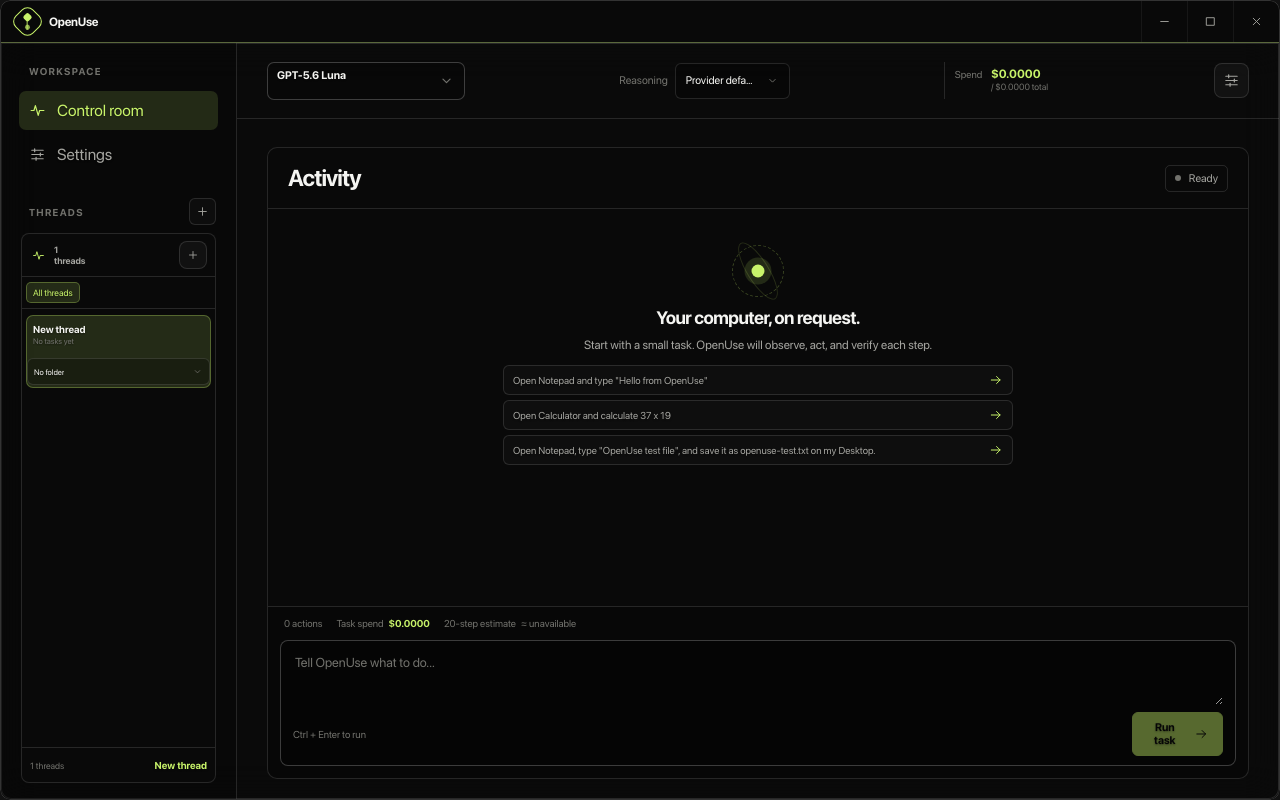
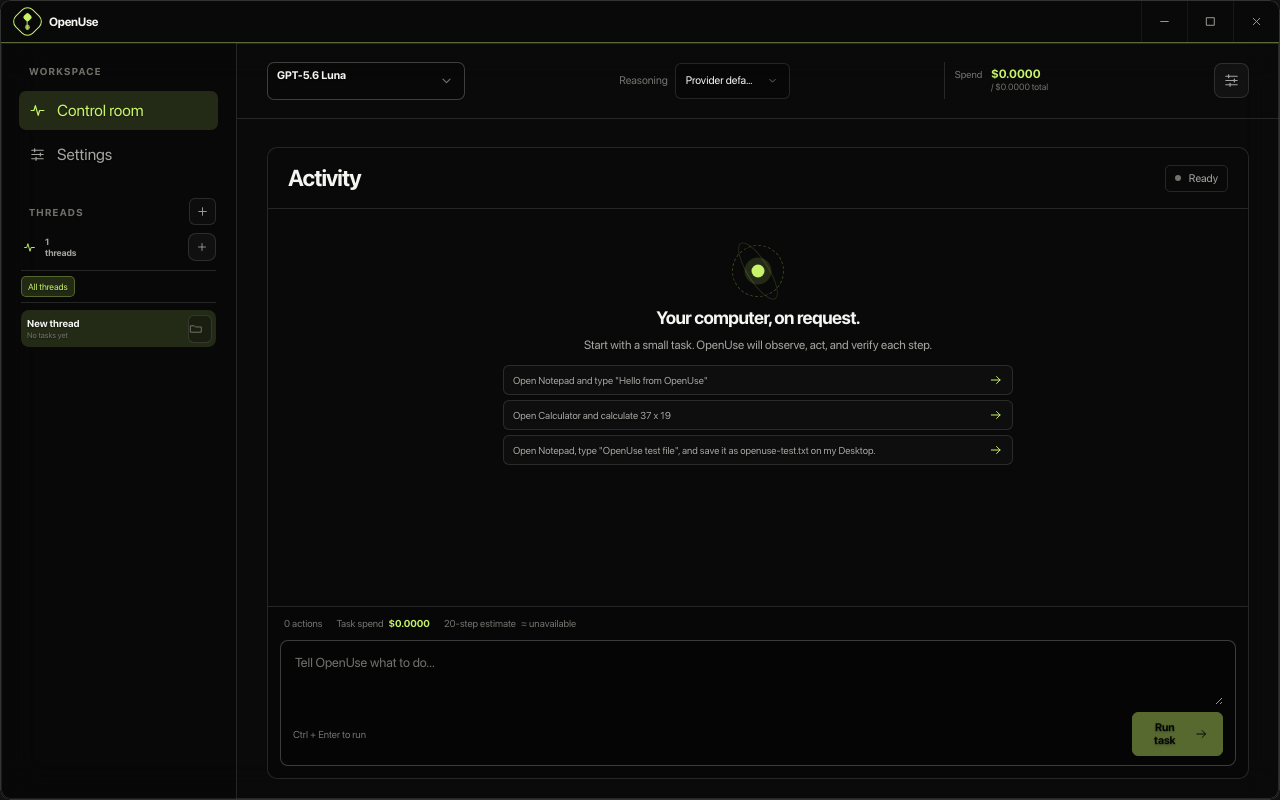
Before and after one commit to mathofdynamic/OpenUse, a React (Vite) app in the folder apps/desktop/: page / in a window 1280 px wide. Built offline with nearby package versions, Linux system fonts and the light colour scheme.

Commit message:
fix: refine thread rail controls

```diff
--- a/apps/desktop/src/renderer/App.tsx
+++ b/apps/desktop/src/renderer/App.tsx
@@ -595,7 +595,7 @@
       const latest = thread.tasks.at(-1);
       return <div className={`thread-row ${thread.id === snapshot.currentThreadId ? "thread-row-selected" : ""}`} key={thread.id}>
         <button className="thread-row-main" type="button" onClick={() => onSelectThread(thread.id)}><strong>{thread.title}</strong><small>{latest ? variant === "rail" ? `${latest.actions} ${t("actions")} · ${latest.steps} ${t("steps")}` : `${statusLabel(locale, latest.status)} · ${latest.actions} ${t("actions")} · ${latest.steps} ${t("steps")}` : t("No tasks yet")}</small></button>
-        <ThemedSelect className="thread-folder-select" value={thread.folderId ?? "none"} options={folderOptions} ariaLabel={`${t("Move thread")} ${thread.title}`} onChange={(value) => onMoveThread(thread.id, value)} />
+        <ThemedSelect className="thread-folder-select" compact value={thread.folderId ?? "none"} options={folderOptions} ariaLabel={`${t("Move thread")} ${thread.title}`} onChange={(value) => onMoveThread(thread.id, value)} />
       </div>;
     })}</div>
     <div className="thread-panel-footer"><span>{t("{count} threads", { count: snapshot.threads.length })}</span><button className="thread-panel-new-link" type="button" disabled={disabled} onClick={onNew}>{t("New thread")}</button></div>
@@ -861,10 +861,11 @@
   ariaLabel: string;
   onChange(value: string): void;
   className?: string;
+  compact?: boolean;
   disabled?: boolean;
 }
 
-function ThemedSelect({ id, value, options, ariaLabel, onChange, className = "", disabled = false }: ThemedSelectProps) {
+function ThemedSelect({ id, value, options, ariaLabel, onChange, className = "", compact = false, disabled = false }: ThemedSelectProps) {
   const rootRef = useRef<HTMLDivElement>(null);
   const menuRef = useRef<HTMLDivElement>(null);
   const triggerRef = useRef<HTMLButtonElement>(null);
@@ -975,8 +976,9 @@
   };
 
   return <div ref={rootRef} className={`select-wrap themed-select ${className}`.trim()}>
-    <button ref={triggerRef} id={id} className="themed-select-trigger" type="button" aria-label={ariaLabel} aria-haspopup="listbox" aria-expanded={open} aria-controls={menuId} disabled={disabled} onClick={() => open ? closeMenu() : openMenu()} onKeyDown={onTriggerKeyDown}>
-      <span>{selected?.label ?? value}</span>
+    <button ref={triggerRef} id={id} className={`themed-select-trigger ${compact ? "themed-select-trigger-compact" : ""}`.trim()} type="button" aria-label={ariaLabel} title={compact ? selected?.label ?? value : undefined} aria-haspopup="listbox" aria-expanded={open} aria-controls={menuId} disabled={disabled} onClick={() => open ? closeMenu() : openMenu()} onKeyDown={onTriggerKeyDown}>
+      {compact && <Glyph name="folder" />}
+      {!compact && <span>{selected?.label ?? value}</span>}
       <Glyph name="chevron" />
     </button>
     {open && <div ref={menuRef} id={menuId} className="themed-select-menu" role="listbox" tabIndex={-1} aria-label={ariaLabel} aria-activedescendant={`${menuId}-option-${activeIndex}`} onKeyDown={onMenuKeyDown}>
@@ -1009,5 +1011,5 @@
 function primaryForeground(hex: string): string { const value = hex.replace("#", ""); if (value.length !== 6) return "#0a0a0a"; const channels = [0, 2, 4].map((offset) => Number.parseInt(value.slice(offset, offset + 2), 16) / 255).map((channel) => channel <= 0.03928 ? channel / 12.92 : ((channel + 0.055) / 1.055) ** 2.4); const luminance = 0.2126 * channels[0] + 0.7152 * channels[1] + 0.0722 * channels[2]; return luminance > 0.52 ? "#0a0a0a" : "#ffffff"; }
 type ConnectionTestState = "idle" | "testing" | GatewayConnectionResult;
 
-function Glyph({ name }: { name: GlyphName }) { const paths: Record<GlyphName, string> = { activity: "M3 12h4l2-7 4 14 2-7h6", sliders: "M4 6h16M4 12h16M4 18h16M8 4v4M16 10v4M10 16v4", chevron: "m7 10 5 5 5-5", arrow: "M4 12h15m-6-6 6 6-6 6", plus: "M12 5v14M5 12h14", spark: "m12 3 1.5 6.5L20 12l-6.5 1.5L12 20l-1.5-6.5L4 12l6.5-2.5L12 3Z", tool: "M14.5 6.5a4 4 0 0 0-5.2 5.2L4 17l3 3 5.3-5.3a4 4 0 0 0 5.2-5.2l-2.4 2.4-2.4-2.4 1.8-2.9Z", desktop: "M4 5h16v11H4zM9 20h6M12 16v4", shield: "M12 3 20 6v5c0 5-3.4 8.2-8 10-4.6-1.8-8-5-8-10V6l8-3Z", check: "m5 12 4 4L19 6", alert: "M12 4 21 20H3L12 4Zm0 6v4m0 3h.01", lock: "M6 10h12v10H6zM8 10V7a4 4 0 0 1 8 0v3", chart: "M4 19V5m0 14h16M8 16v-5m4 5V7m4 9v-8", minus: "M5 12h14", square: "M5 5h14v14H5z", restore: "M7 7h10v10H7zM7 10H5v9h9v-2", close: "M6 6l12 12M18 6 6 18" }; return <svg className="glyph" viewBox="0 0 24 24" aria-hidden="true" fill="none" stroke="currentColor" strokeWidth="1.7" strokeLinecap="round" strokeLinejoin="round"><path d={paths[name]} /></svg>; }
-type GlyphName = "activity" | "sliders" | "chevron" | "arrow" | "plus" | "spark" | "tool" | "desktop" | "shield" | "check" | "alert" | "lock" | "chart" | "minus" | "square" | "restore" | "close";
+function Glyph({ name }: { name: GlyphName }) { const paths: Record<GlyphName, string> = { activity: "M3 12h4l2-7 4 14 2-7h6", sliders: "M4 6h16M4 12h16M4 18h16M8 4v4M16 10v4M10 16v4", chevron: "m7 10 5 5 5-5", arrow: "M4 12h15m-6-6 6 6-6 6", plus: "M12 5v14M5 12h14", spark: "m12 3 1.5 6.5L20 12l-6.5 1.5L12 20l-1.5-6.5L4 12l6.5-2.5L12 3Z", tool: "M14.5 6.5a4 4 0 0 0-5.2 5.2L4 17l3 3 5.3-5.3a4 4 0 0 0 5.2-5.2l-2.4 2.4-2.4-2.4 1.8-2.9Z", folder: "M3 6.5h6l2 2H21v9H3z", desktop: "M4 5h16v11H4zM9 20h6M12 16v4", shield: "M12 3 20 6v5c0 5-3.4 8.2-8 10-4.6-1.8-8-5-8-10V6l8-3Z", check: "m5 12 4 4L19 6", alert: "M12 4 21 20H3L12 4Zm0 6v4m0 3h.01", lock: "M6 10h12v10H6zM8 10V7a4 4 0 0 1 8 0v3", chart: "M4 19V5m0 14h16M8 16v-5m4 5V7m4 9v-8", minus: "M5 12h14", square: "M5 5h14v14H5z", restore: "M7 7h10v10H7zM7 10H5v9h9v-2", close: "M6 6l12 12M18 6 6 18" }; return <svg className="glyph" viewBox="0 0 24 24" aria-hidden="true" fill="none" stroke="currentColor" strokeWidth="1.7" strokeLinecap="round" strokeLinejoin="round"><path d={paths[name]} /></svg>; }
+type GlyphName = "activity" | "sliders" | "chevron" | "arrow" | "plus" | "spark" | "tool" | "folder" | "desktop" | "shield" | "check" | "alert" | "lock" | "chart" | "minus" | "square" | "restore" | "close";
--- a/apps/desktop/src/renderer/styles.css
+++ b/apps/desktop/src/renderer/styles.css
@@ -202,18 +202,19 @@
 .thread-new-button:disabled, .thread-panel-new-link:disabled { cursor: not-allowed; opacity: .45; }
 .thread-new-button .glyph { width: 13px; height: 13px; }
 .thread-panel { position: absolute; top: calc(100% - 1px); inset-inline-start: 30px; display: flex; width: min(570px, calc(100% - 60px)); max-height: min(560px, calc(100dvh - 150px)); flex-direction: column; overflow: hidden; border: 1px solid var(--border-strong); border-radius: 9px; background: rgba(17, 17, 17, .985); box-shadow: 0 22px 50px rgba(0,0,0,.46); }
-.thread-panel-rail { position: static; width: auto; min-height: 0; max-height: none; flex: 1 1 auto; border-color: var(--border); border-radius: 8px; background: rgba(12,12,12,.42); box-shadow: none; }
-.thread-panel-rail .thread-panel-header { padding: 7px 8px; }
+.thread-panel-rail { position: static; width: auto; min-height: 0; max-height: none; flex: 1 1 auto; border: 0; border-radius: 0; background: transparent; box-shadow: none; }
+.thread-panel-rail .thread-panel-header { padding: 0 0 9px; border-bottom-color: var(--border); }
 .thread-panel-rail .thread-folder-button { width: 28px; height: 28px; min-height: 28px; padding: 0; }
 .thread-panel-rail .thread-folder-form { grid-template-columns: minmax(0, 1fr) auto; padding: 8px 0; }
 .thread-panel-rail .thread-folder-form input { grid-column: 1 / -1; }
 .thread-panel-rail .thread-folder-form .primary-action { grid-column: 1; grid-row: 2; }
 .thread-panel-rail .thread-folder-form .secondary-action { grid-column: 2; grid-row: 2; }
-.thread-panel-rail .thread-folder-tabs { padding-inline: 4px; }
-.thread-panel-rail .thread-list { min-height: 0; flex: 1 1 auto; overflow-y: auto; padding-inline: 4px; }
-.thread-panel-rail .thread-row { grid-template-columns: minmax(0, 1fr); padding-inline: 0; }
-.thread-panel-rail .thread-folder-select .themed-select-trigger { width: 100%; }
-.thread-panel-rail .thread-panel-footer { padding-inline: 8px; }
+.thread-panel-rail .thread-folder-tabs { padding-inline: 0; }
+.thread-panel-rail .thread-list { min-height: 0; flex: 1 1 auto; overflow-y: auto; padding: 7px 0 0; }
+.thread-panel-rail .thread-row { grid-template-columns: minmax(0, 1fr) auto; padding: 2px 0; border: 0; border-radius: 8px; }
+.thread-panel-rail .thread-row + .thread-row { margin-top: 2px; }
+.thread-panel-rail .thread-folder-select { display: flex; align-items: center; padding-inline-end: 4px; }
+.thread-panel-rail .thread-panel-footer { display: none; }
 .thread-panel-header { display: flex; align-items: center; justify-content: space-between; gap: 14px; padding: 13px 14px 11px; border-bottom: 1px solid var(--border); }
 .thread-panel-title { display: inline-flex; align-items: center; gap: 7px; min-width: 0; color: var(--text-secondary); }
 .thread-panel-title .glyph { width: 13px; height: 13px; color: var(--primary); }
@@ -229,16 +230,20 @@
 .thread-folder-tabs button { flex: 0 0 auto; padding: 5px 8px; border: 1px solid transparent; border-radius: 5px; color: var(--text-muted); background: transparent; cursor: pointer; font-size: 10px; }
 .thread-folder-tabs button:hover, .thread-folder-tabs .thread-folder-tab-active { border-color: color-mix(in srgb, var(--primary) 30%, transparent); color: var(--primary); background: var(--primary-muted); }
 .thread-list { min-height: 0; overflow: auto; padding: 6px; }
-.thread-row { display: grid; grid-template-columns: minmax(0, 1fr) 112px; align-items: center; gap: 7px; padding: 4px; border: 1px solid transparent; border-radius: 7px; }
+.thread-row { display: grid; grid-template-columns: minmax(0, 1fr) auto; align-items: center; gap: 7px; padding: 4px; border: 1px solid transparent; border-radius: 7px; }
 .thread-row + .thread-row { margin-top: 3px; }
 .thread-row:hover, .thread-row-selected { border-color: color-mix(in srgb, var(--primary) 30%, transparent); background: var(--primary-muted); }
 .thread-row-main { display: grid; min-width: 0; gap: 3px; padding: 7px; border: 0; border-radius: 5px; color: var(--text-primary); background: transparent; cursor: pointer; text-align: start; }
 .thread-row-main:hover { background: rgba(255,255,255,.045); }
 .thread-row-main strong { overflow: hidden; font-size: 11px; font-weight: 650; text-overflow: ellipsis; white-space: nowrap; }
 .thread-row-main small { overflow: hidden; color: var(--text-muted); font-size: 9px; text-overflow: ellipsis; white-space: nowrap; }
-.thread-folder-select { min-width: 0; }
+.thread-folder-select { width: 28px; min-width: 28px; }
 .thread-folder-select .themed-select-trigger { min-height: 30px; padding: 6px 7px; font-size: 9px; }
 .thread-folder-select .themed-select-trigger .glyph { width: 11px; height: 11px; flex-basis: 11px; }
+.themed-select-trigger-compact { justify-content: center; gap: 0; width: 28px !important; height: 28px; min-height: 28px; padding: 0 !important; border-color: transparent; color: var(--text-muted); background: transparent; }
+.themed-select-trigger-compact:hover:not(:disabled), .themed-select-trigger-compact[aria-expanded="true"] { color: var(--primary); border-color: color-mix(in srgb, var(--primary) 36%, transparent); background: var(--primary-muted); }
+.themed-select-trigger-compact > .glyph:first-child { width: 14px; height: 14px; flex-basis: 14px; }
+.themed-select-trigger-compact > .glyph:last-child { display: none; }
 .thread-panel-footer { display: flex; align-items: center; justify-content: space-between; gap: 10px; padding: 8px 11px; border-top: 1px solid var(--border); color: var(--text-muted); font-size: 9px; }
 .thread-panel-new-link { min-height: 0; padding: 3px 0; border: 0; background: transparent; }
 .thread-panel-rail .thread-panel-header strong { font-size: 9px; }
```
